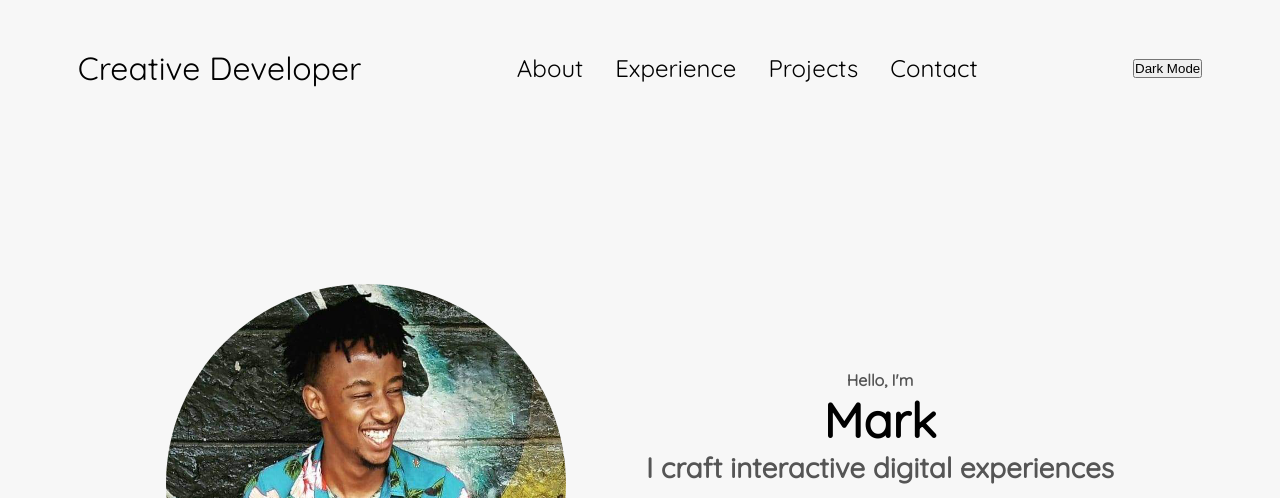
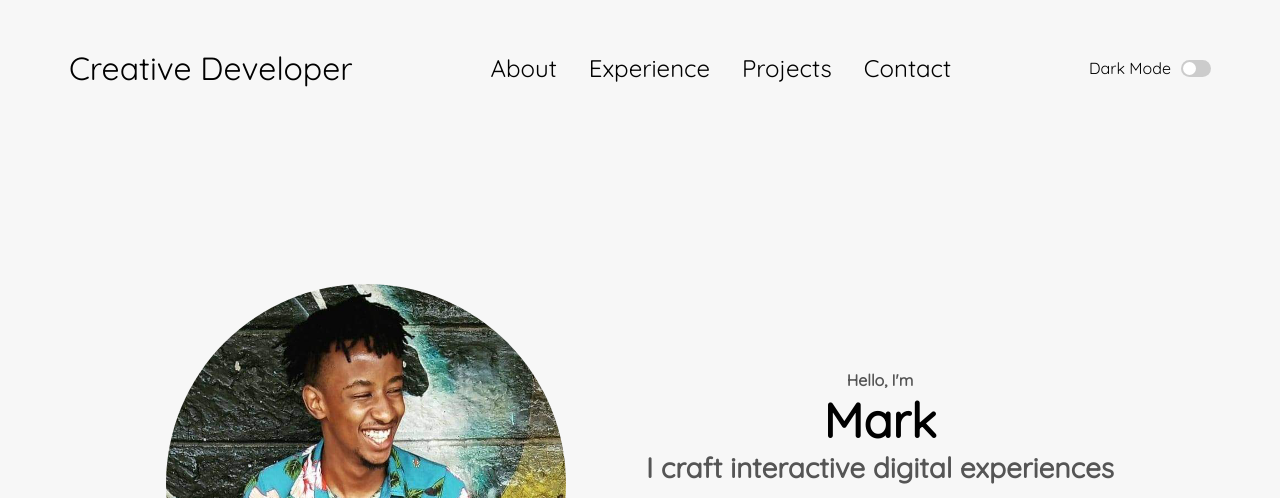
Before and after one commit to Mark-Maven/Portfolio.v1, a plain HTML site: page index.html in a window 1280 px wide. Shown: the top 498 px of the page. Drawn offline with Linux system fonts and the light colour scheme.

Commit message:
Update index.html
dark mode switch

```diff
--- a/index.html
+++ b/index.html
@@ -19,7 +19,13 @@
         </ul>
 
        </div>
-       <button id="dark-mode-toggle">Dark Mode</button>
+       <div class="switch-container">
+            <label class="label-text">Dark Mode</label>
+            <label class="switch">
+            <input type="checkbox" id="modeSwitch">
+            <span class="slider"></span>
+            </label>
+       </div>
     </nav>
     <nav id="hamburger-nav">
         <div class="logo">Creative Developer</div>
```
